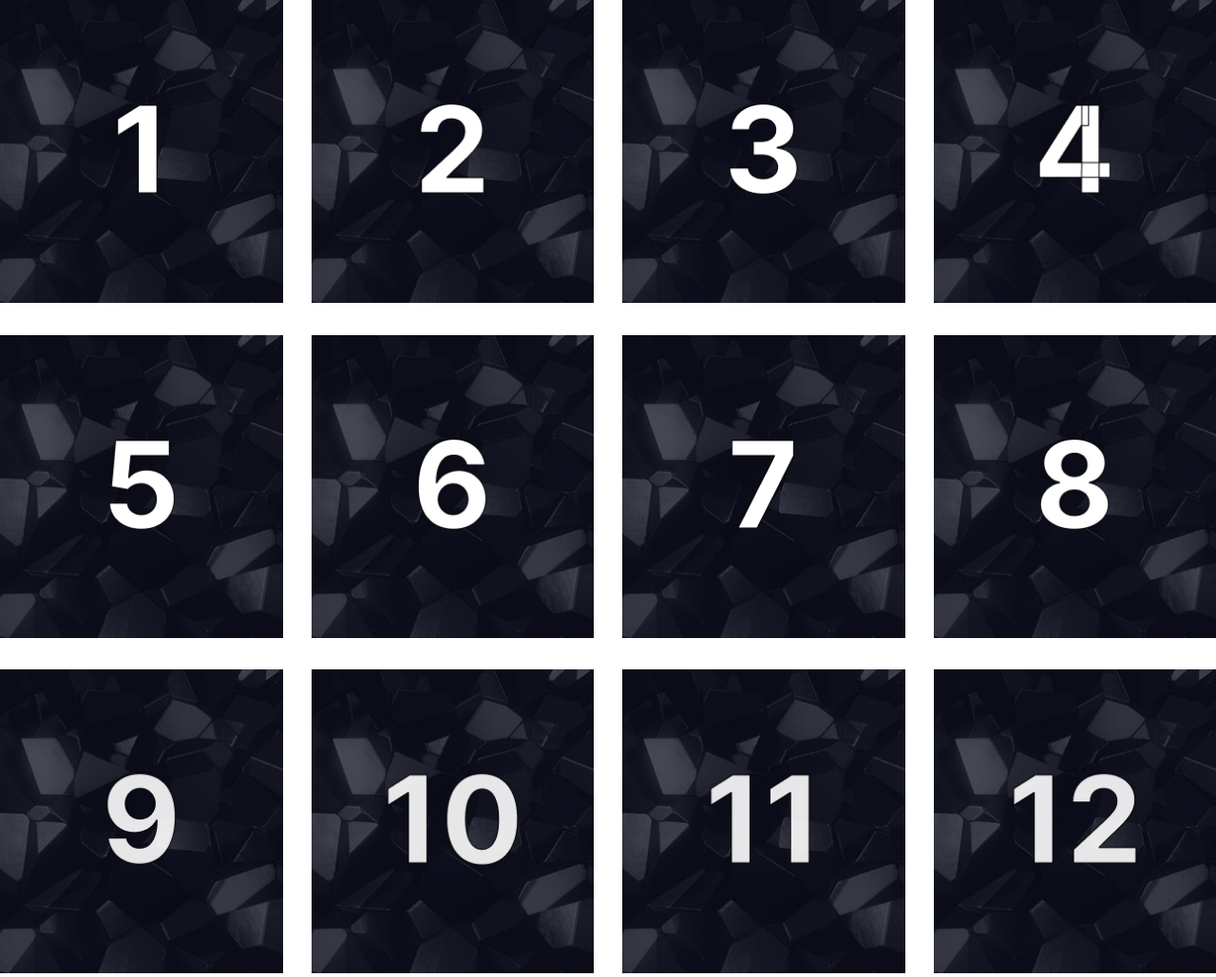
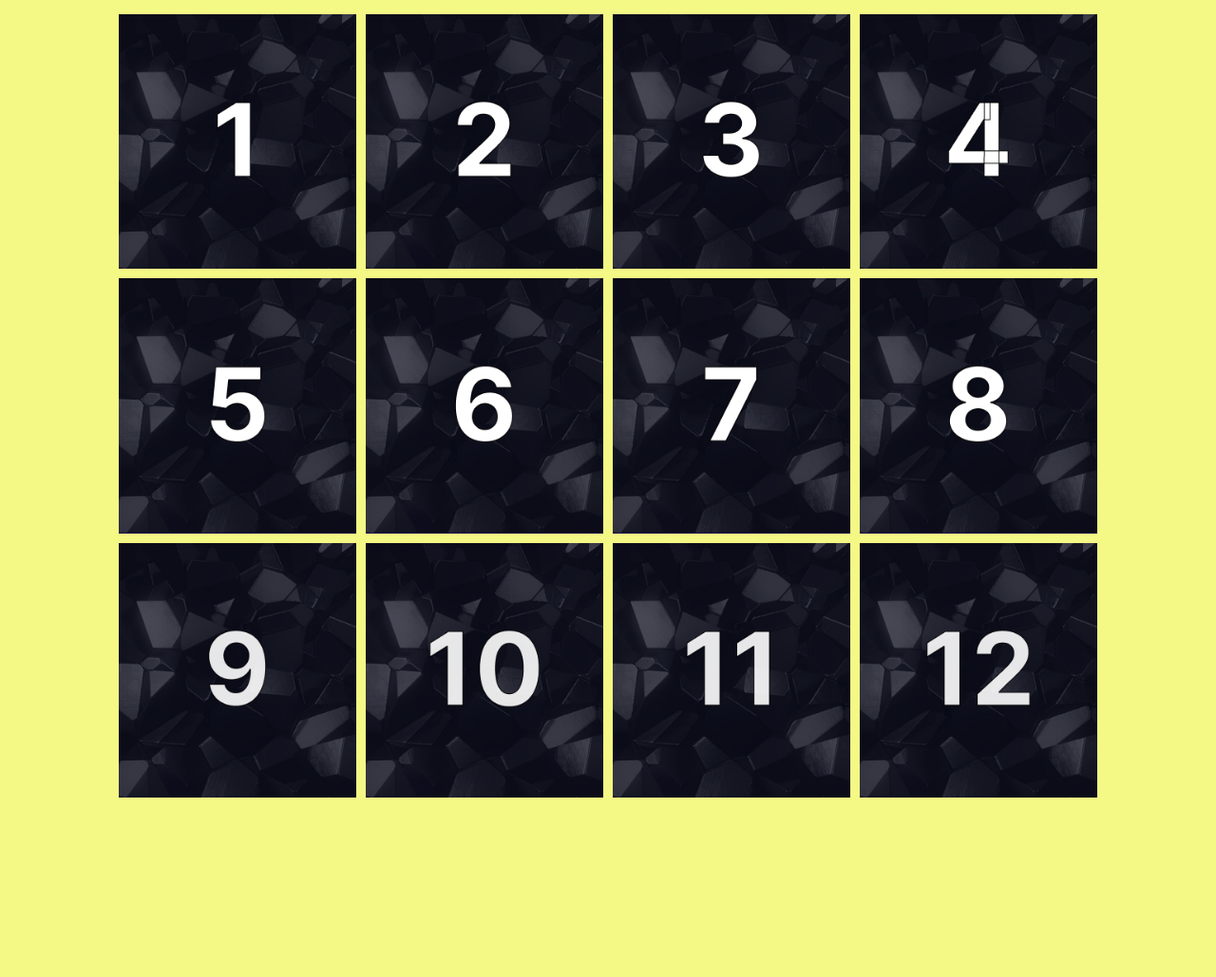
Before and after one commit to NovikovaTetiana/art-school, a plain HTML site: page index.html in a window 1280 px wide. Shown: the whole page at 95% size. After the commit the page ends 855 px from the top, so only its background shows below. Drawn offline with nearby package versions, Linux system fonts and the light colour scheme.

Commit message:
new version

```diff
--- a/css/style.css
+++ b/css/style.css
@@ -1,62 +1,72 @@
+.list {
+    list-style: none;
+    padding: 0;
+    margin: 0;
+    display: flex;
+    flex-wrap: wrap;
+    align-items: center;
+    justify-content: center;
+    gap: 10px
+}
+
 .container {
-    width: 1200;
-    padding: 0 15px;
+    width: 1200px;
+    padding: 15px 15px;
     margin: 0 auto;
 }
 
-
-ul {
-    margin: 0;
-    padding: 0;
-}
-
 img {
-    width: 100%;
+    display: block;
+    max-width: 100%;
     height: auto;
 }
 
-.list {
-    display: flex;
-    flex-wrap: wrap;
-    gap: 30px;
-    list-style: none;
-    padding: 0;
-}
-
-.item {
-    width: calc((100% - 90px) / 4);
-}
-
-a {
-    text-decoration: none;
-    color: black;
-    font-weight: normal;
-    font-size: 14px;
-}
-
-.cards {
-    padding: 100px 0 300px;
-    text-align: center;
-    background-color: rgb(35, 22, 72);
-    border: 2px solid black;
+body {
+    background-color: rgba(236, 243, 36, 0.557);
 }
 
 .heading {
-    color: #c5bbbb;
-    font-weight: 700;
-    font-size: 60px;
+    padding-top: 40px;
+    margin: 0 auto;
+    margin-bottom: 30px;
+    font-family: 'Times New Roman', Times, serif;
+    font-weight: 900;
+    font-size: 36px;
+    color: rgb(213, 244, 14);
+    text-align: center;
 }
 
 .text {
-    color: rgb(166, 220, 67);
-    font-size: 32px;
+    padding: 0 15px;
+    margin: 0 auto;
+    font-family: 'Times New Roman', Times, serif;
+    font-weight: 500;
+    font-size: 24px;
+    color: rgb(247, 242, 242);
+    text-align: center;
+    max-width: 250px;
+
 }
 
-h1 {
-    margin: 0;
-    padding: 30px 0;
-    text-align: center;
-    border: 1px solid white;
-    background-color: rgb(230, 215, 55);
-    color: rgb(35, 22, 72);
+.item-card {
+    position: relative;
+    overflow: hidden;
+
 }
+
+.card-wrap {
+    position: absolute;
+    bottom: 0;
+    background-color: rgb(25, 12, 92);
+    height: 100%;
+
+    transform: translateY(100%);
+    overflow: auto;
+}
+
+.item:hover .card-wrap {
+    transform: translateY(0);
+    transition-property: transform;
+    transition-duration: 300ms;
+    transition-timing-function: cubic-bezier(0.4, 0, 0.2, 1);
+}
--- a/index.html
+++ b/index.html
@@ -6,6 +6,11 @@
     <meta http-equiv="X-UA-Compatible" content="IE=edge">
     <meta name="viewport" content="width=device-width, initial-scale=1.0">
     <title>Гра в фанти</title>
+    <link rel="preconnect" href="https://fonts.googleapis.com">
+    <link rel="preconnect" href="https://fonts.gstatic.com" crossorigin>
+    <link
+        href="https://fonts.googleapis.com/css2?family=Raleway:wght@700&family=Roboto:wght@400;500;700;900&display=swap"
+        rel="stylesheet">
     <link rel="stylesheet" href="https://cdnjs.cloudflare.com/ajax/libs/modern-normalize/1.1.0/modern-normalize.min.css"
         integrity="sha512-wpPYUAdjBVSE4KJnH1VR1HeZfpl1ub8YT/NKx4PuQ5NmX2tKuGu6U/JRp5y+Y8XG2tV+wKQpNHVUX03MfMFn9Q=="
         crossorigin="anonymous" referrerpolicy="no-referrer" />
@@ -13,32 +18,114 @@
 </head>
 
 <body>
-    <ul class="container list ">
-        <li class="item"><a class="link" href="./cardfirst.html"><img src="./images/card-1.jpg" width="200" alt=""></a>
+    <ul class="list container">
+        <li class="item">
+            <div class="item-card">
+                <img src="./images/card-1.jpg" width="250" height="250" alt="">
+                <div class="card-wrap">
+                    <h1 class="heading">Завдання</h1>
+                    <p class="text">Зіграти гаму A-dur по 1 удару 5 разів поспіль без зупинок</p>
+                </div>
+            </div>
         </li>
-        <li class="item"><a class="link" href="./cardtwo.html"><img src="./images/card-2.jpg" width="200" alt=""></a>
+        <li class="item">
+            <div class="item-card">
+                <img src="./images/card-2.jpg" width="250" height="250" alt="">
+                <div class="card-wrap">
+                    <h1 class="heading">Завдання</h1>
+                    <p class="text">Зіграти гаму A-dur по 1 удару 5 разів поспіль без зупинок</p>
+                </div>
+            </div>
         </li>
-        <li class="item"><a class="link" href="./cardthree.html"><img src="./images/card-3.png" width="200" alt=""></a>
+        <li class="item">
+            <div class="item-card">
+                <img src="./images/card-3.png" width="250" height="250" alt="">
+                <div class="card-wrap">
+                    <h1 class="heading">Завдання</h1>
+                    <p class="text">Зіграти гаму A-dur по 1 удару 5 разів поспіль без зупинок</p>
+                </div>
+            </div>
         </li>
-        <li class="item"><a class="link" href="./cardfour.html"><img src="./images/card-4.jpg" width="200" alt=""></a>
+        <li class="item">
+            <div class="item-card">
+                <img src="./images/card-4.jpg" width="250" height="250" alt="">
+                <div class="card-wrap">
+                    <h1 class="heading">Завдання</h1>
+                    <p class="text">Зіграти гаму A-dur по 1 удару 5 разів поспіль без зупинок</p>
+                </div>
+            </div>
         </li>
-        <li class="item"><a class="link" href="./cardfife.html"><img src="./images/card-5.jpg" width="200" alt=""></a>
+        <li class="item">
+            <div class="item-card">
+                <img src="./images/card-5.jpg" width="250" height="250" alt="">
+                <div class="card-wrap">
+                    <h1 class="heading">Завдання</h1>
+                    <p class="text">Зіграти гаму A-dur по 1 удару 5 разів поспіль без зупинок</p>
+                </div>
+            </div>
         </li>
-        <li class="item"><a class="link" href="./cardsix.html"><img src="./images/card-6.jpg" width="200" alt=""></a>
+        <li class="item">
+            <div class="item-card">
+                <img src="./images/card-6.jpg" width="250" height="250" alt="">
+                <div class="card-wrap">
+                    <h1 class="heading">Завдання</h1>
+                    <p class="text">Зіграти гаму A-dur по 1 удару 5 разів поспіль без зупинок</p>
+                </div>
+            </div>
         </li>
-        <li class="item"><a class="link" href="./cardseven.html"><img src="./images/card-7.jpg" width="200" alt=""></a>
+        <li class="item">
+            <div class="item-card">
+                <img src="./images/card-7.jpg" width="250" height="250" alt="">
+                <div class="card-wrap">
+                    <h1 class="heading">Завдання</h1>
+                    <p class="text">Зіграти гаму A-dur по 1 удару 5 разів поспіль без зупинок</p>
+                </div>
+            </div>
         </li>
-        <li class="item"><a class="link" href="./cardeight.html"><img src="./images/card-8.jpg" width="200" alt=""></a>
+        <li class="item">
+            <div class="item-card">
+                <img src="./images/card-8.jpg" width="250" height="250" alt="">
+                <div class="card-wrap">
+                    <h1 class="heading">Завдання</h1>
+                    <p class="text">Зіграти гаму A-dur по 1 удару 5 разів поспіль без зупинок</p>
+                </div>
+            </div>
         </li>
-        <li class="item"><a class="link" href="./cardnine.html"><img src="./images/card-9.jpg" width="200" alt=""></a>
+        <li class="item">
+            <div class="item-card">
+                <img src="./images/card-9.jpg" width="250" height="250" alt="">
+                <div class="card-wrap">
+                    <h1 class="heading">Завдання</h1>
+                    <p class="text">Зіграти гаму A-dur по 1 удару 5 разів поспіль без зупинок</p>
+                </div>
+            </div>
         </li>
-        <li class="item"><a class="link" href="./cardten.html"><img src="./images/card-10.png" width="200" alt=""></a>
+        <li class="item">
+            <div class="item-card">
+                <img src="./images/card-10.png" width="250" height="250" alt="">
+                <div class="card-wrap">
+                    <h1 class="heading">Завдання</h1>
+                    <p class="text">Зіграти гаму A-dur по 1 удару 5 разів поспіль без зупинок</p>
+                </div>
+            </div>
         </li>
-        <li class="item"><a class="link" href="./cardeleven.html"><img src="./images/card-11.jpg" width="200"
-                    alt=""></a>
+        <li class="item">
+            <div class="item-card">
+                <img src="./images/card-11.jpg" width="250" height="250" alt="">
+                <div class="card-wrap">
+                    <h1 class="heading">Завдання</h1>
+                    <p class="text">Зіграти гаму A-dur по 1 удару 5 разів поспіль без зупинок</p>
+                </div>
+            </div>
         </li>
-        <li class="item"><a class="link" href="./cardtwelve.html"><img src="./images/card-12.jpg" width="200"
-                    alt=""></a>
+        <li class="item">
+            <div class="item-card">
+                <img src="./images/card-12.jpg" width="250" height="250" alt="">
+                <div class="card-wrap">
+                    <h1 class="heading">Завдання</h1>
+                    <p class="text">Зіграти гаму A-dur по 1 удару 5 разів поспіль без зупинок</p>
+                </div>
+            </div>
         </li>
     </ul>
 
```
